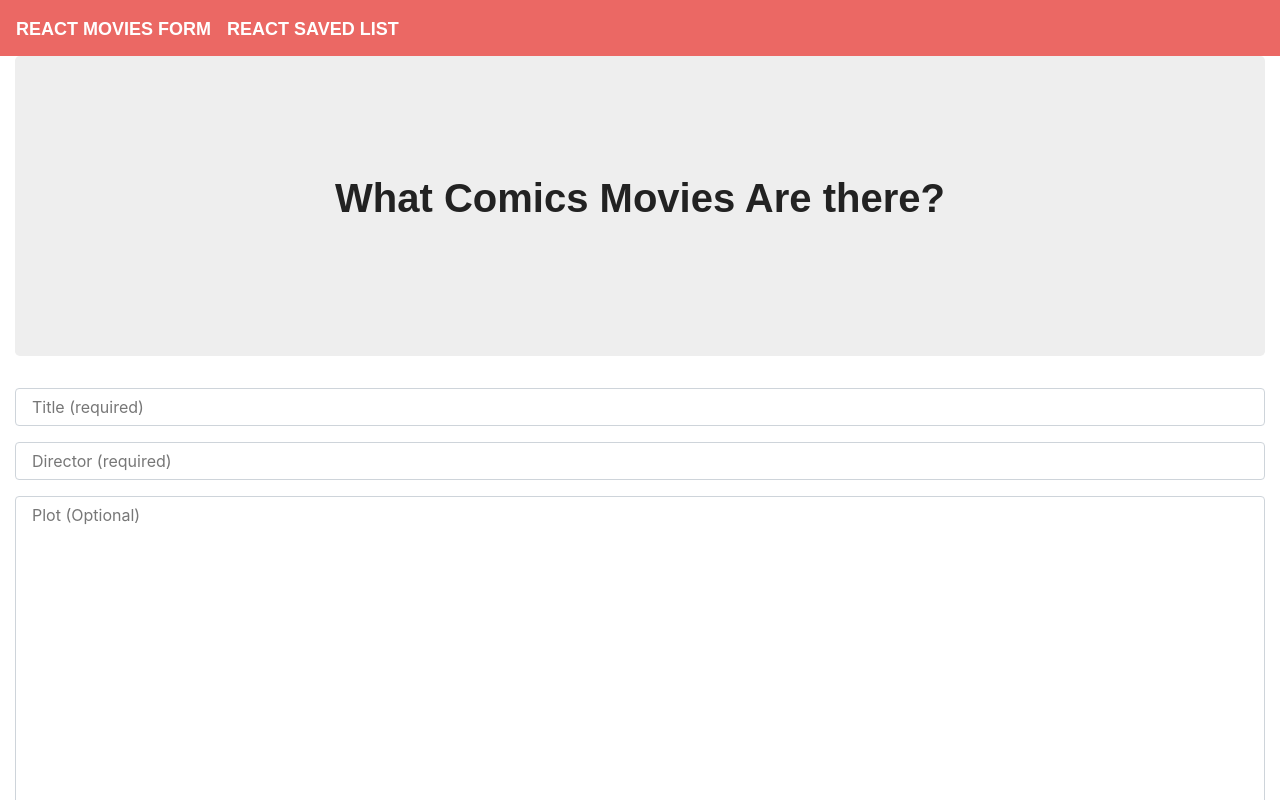
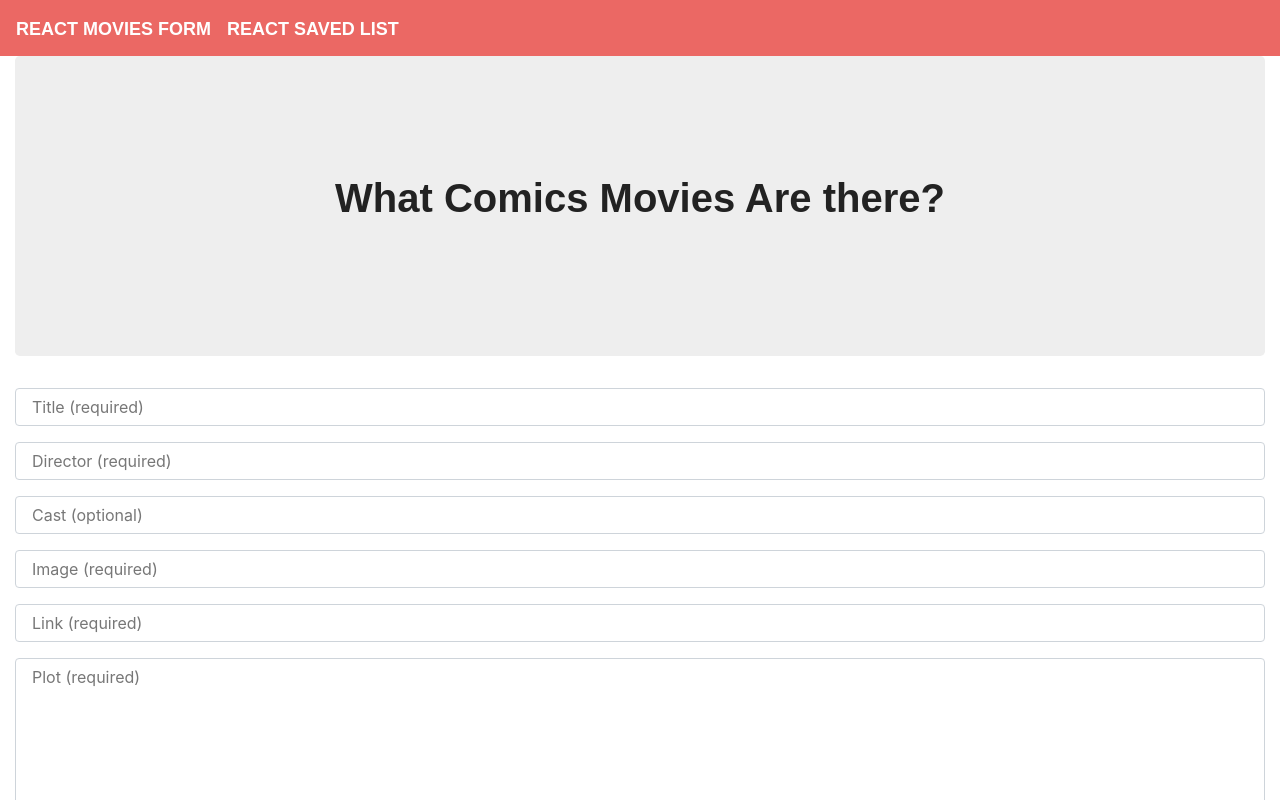
Before and after one commit to aWanderous/Books-search, a React (Create React App) app in the folder client/: page / in a window 1280 px wide. Shown: the top 800 px of the page. Built offline with nearby package versions, Linux system fonts and the light colour scheme; no server answers; a web font is replaced by a local one.

Commit message:
added more input fields

```diff
--- a/client/src/pages/Movies.js
+++ b/client/src/pages/Movies.js
@@ -75,11 +75,29 @@ class Movies extends Component {
 								name='director'
 								placeholder='Director (required)'
 							/>
+							<Input
+								value={this.state.cast}
+								onChange={this.handleInputChange}
+								name='cast'
+								placeholder='Cast (optional)'
+							/>
+							<Input
+								value={this.state.image}
+								onChange={this.handleInputChange}
+								name='image'
+								placeholder='Image (required)'
+							/>
+							<Input
+								value={this.state.link}
+								onChange={this.handleInputChange}
+								name='link'
+								placeholder='Link (required)'
+							/>
 							<TextArea
 								value={this.state.plot}
 								onChange={this.handleInputChange}
 								name='plot'
-								placeholder='Plot (Optional)'
+								placeholder='Plot (required)'
 							/>
 							<FormBtn
 								disabled={!(this.state.director && this.state.title)}
```
